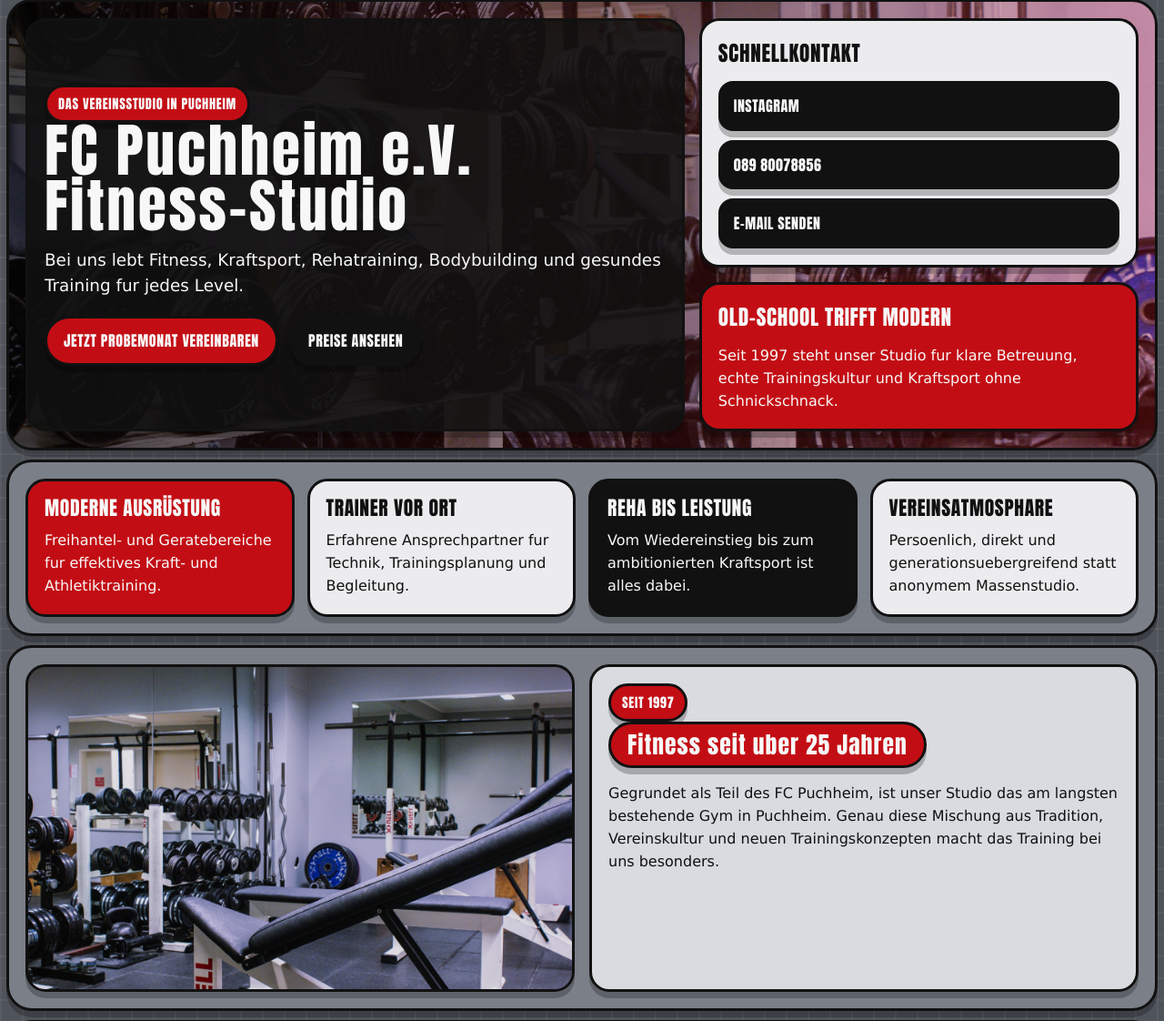
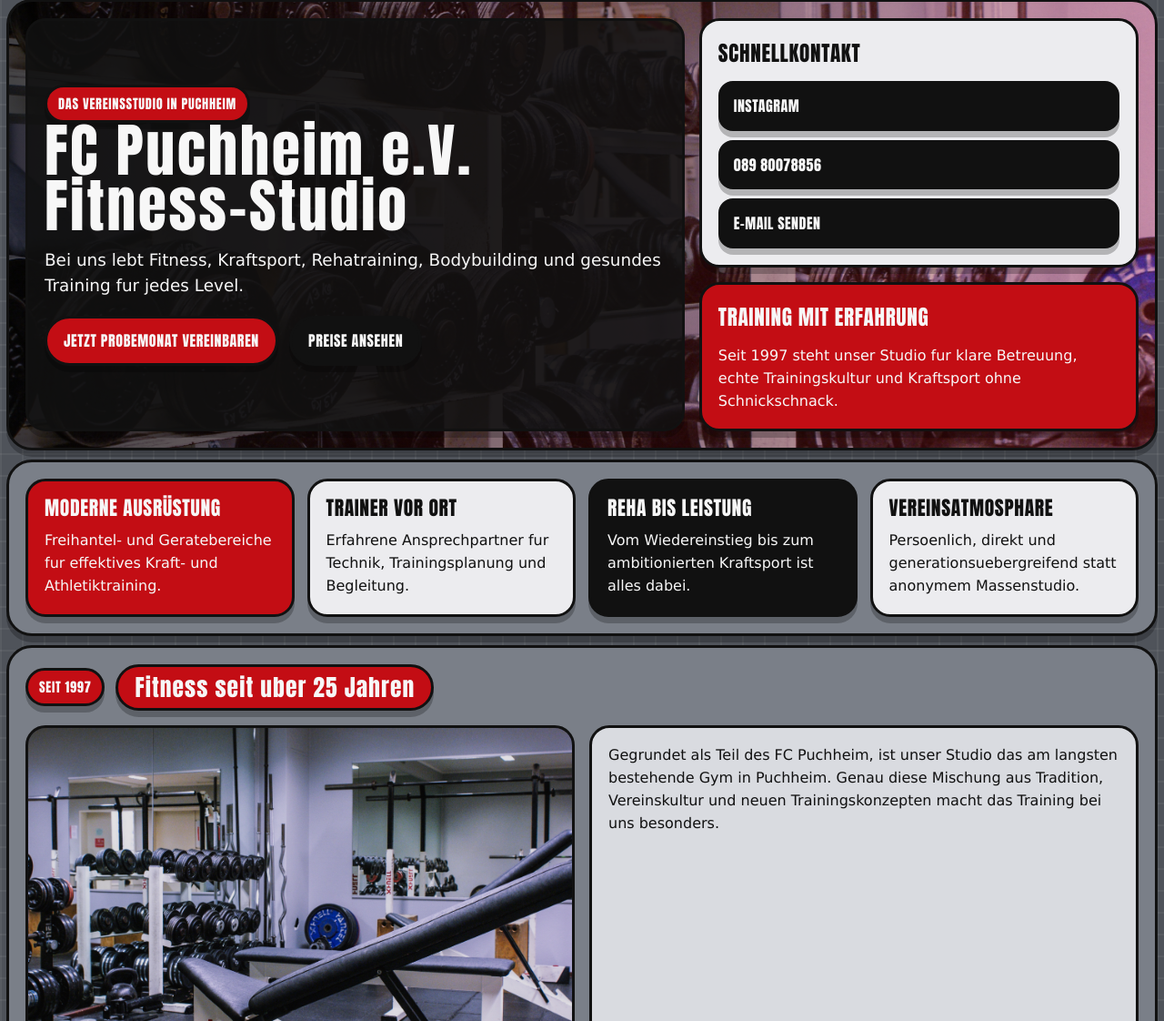
Before and after one commit to tumlinso/website_K-F, a Django app: page / in a window 1280 px wide. Shown: the part 150-1272 px from the top of the page at 91% size. Run offline with Django 4.2, Linux system fonts and the light colour scheme; data that the repository does not hold is empty.

Commit message:
Fix home story collapse layout and news card spacing

```diff
--- a/gym_app/static/css/style.css
+++ b/gym_app/static/css/style.css
@@ -547,6 +547,18 @@ section h2 {
     gap: 16px;
 }
 
+.story-heading-row {
+    display: flex;
+    flex-wrap: wrap;
+    align-items: center;
+    gap: 12px;
+}
+
+.story-heading-row .story-kicker,
+.story-heading-row .collapsible-trigger {
+    margin-bottom: 0;
+}
+
 .collapsible-trigger {
     display: inline-block;
     width: fit-content;
@@ -1021,6 +1033,12 @@ section h2 {
     gap: 16px;
 }
 
+.news-channel-card {
+    display: grid;
+    gap: 12px;
+    align-content: start;
+}
+
 .news-channel-card-accent {
     background: var(--site-red);
     color: var(--text-light);
--- a/gym_app/templates/gym_app/home.html
+++ b/gym_app/templates/gym_app/home.html
@@ -26,7 +26,7 @@
             </div>
 
             <div class="hero-box hero-box-dark">
-                <h3>Old-School trifft modern</h3>
+                <h3>Training mit Erfahrung</h3>
                 <p>Seit 1997 steht unser Studio fur klare Betreuung, echte Trainingskultur und Kraftsport ohne Schnickschnack.</p>
             </div>
         </div>
@@ -57,30 +57,30 @@
 </section>
 
 <section class="home-story">
-    <div class="container story-grid">
-        <div class="story-photo photo-one" aria-label="Trainingsflaeche"></div>
-        <div class="story-text">
+    <div class="container collapsible-section">
+        <div class="story-heading-row">
             <p class="story-kicker">Seit 1997</p>
-            <div class="collapsible-section">
-                <button type="button" class="collapsible-trigger" aria-expanded="true" aria-controls="home-story-history-content">Fitness seit uber 25 Jahren</button>
-                <div class="collapsible-content" id="home-story-history-content">
-                    <p>Gegrundet als Teil des FC Puchheim, ist unser Studio das am langsten bestehende Gym in Puchheim. Genau diese Mischung aus Tradition, Vereinskultur und neuen Trainingskonzepten macht das Training bei uns besonders.</p>
-                </div>
+            <button type="button" class="collapsible-trigger" aria-expanded="true" aria-controls="home-story-history-content">Fitness seit uber 25 Jahren</button>
+        </div>
+        <div class="story-grid collapsible-content" id="home-story-history-content">
+            <div class="story-photo photo-one" aria-label="Trainingsflaeche"></div>
+            <div class="story-text">
+                <p>Gegrundet als Teil des FC Puchheim, ist unser Studio das am langsten bestehende Gym in Puchheim. Genau diese Mischung aus Tradition, Vereinskultur und neuen Trainingskonzepten macht das Training bei uns besonders.</p>
             </div>
         </div>
     </div>
 </section>
 
 <section class="home-story">
-    <div class="container story-grid reverse">
-        <div class="story-photo photo-two" aria-label="Krafttraining"></div>
-        <div class="story-text">
+    <div class="container collapsible-section">
+        <div class="story-heading-row">
             <p class="story-kicker">Fur alle Leistungsstufen</p>
-            <div class="collapsible-section">
-                <button type="button" class="collapsible-trigger" aria-expanded="true" aria-controls="home-story-approach-content">Fitness fur jeden Anspruch</button>
-                <div class="collapsible-content" id="home-story-approach-content">
-                    <p>Ob Rehatraining, allgemeine Fitness oder zielgerichteter Kraftsport: Bei uns ist jeder willkommen. Fur jedes Fachgebiet haben wir spezialisierte Trainer, die dich klar und kompetent auf dem Weg zu deinen Zielen begleiten.</p>
-                </div>
+            <button type="button" class="collapsible-trigger" aria-expanded="true" aria-controls="home-story-approach-content">Fitness fur jeden Anspruch</button>
+        </div>
+        <div class="story-grid reverse collapsible-content" id="home-story-approach-content">
+            <div class="story-photo photo-two" aria-label="Krafttraining"></div>
+            <div class="story-text">
+                <p>Ob Rehatraining, allgemeine Fitness oder zielgerichteter Kraftsport: Bei uns ist jeder willkommen. Fur jedes Fachgebiet haben wir spezialisierte Trainer, die dich klar und kompetent auf dem Weg zu deinen Zielen begleiten.</p>
             </div>
         </div>
     </div>
```
